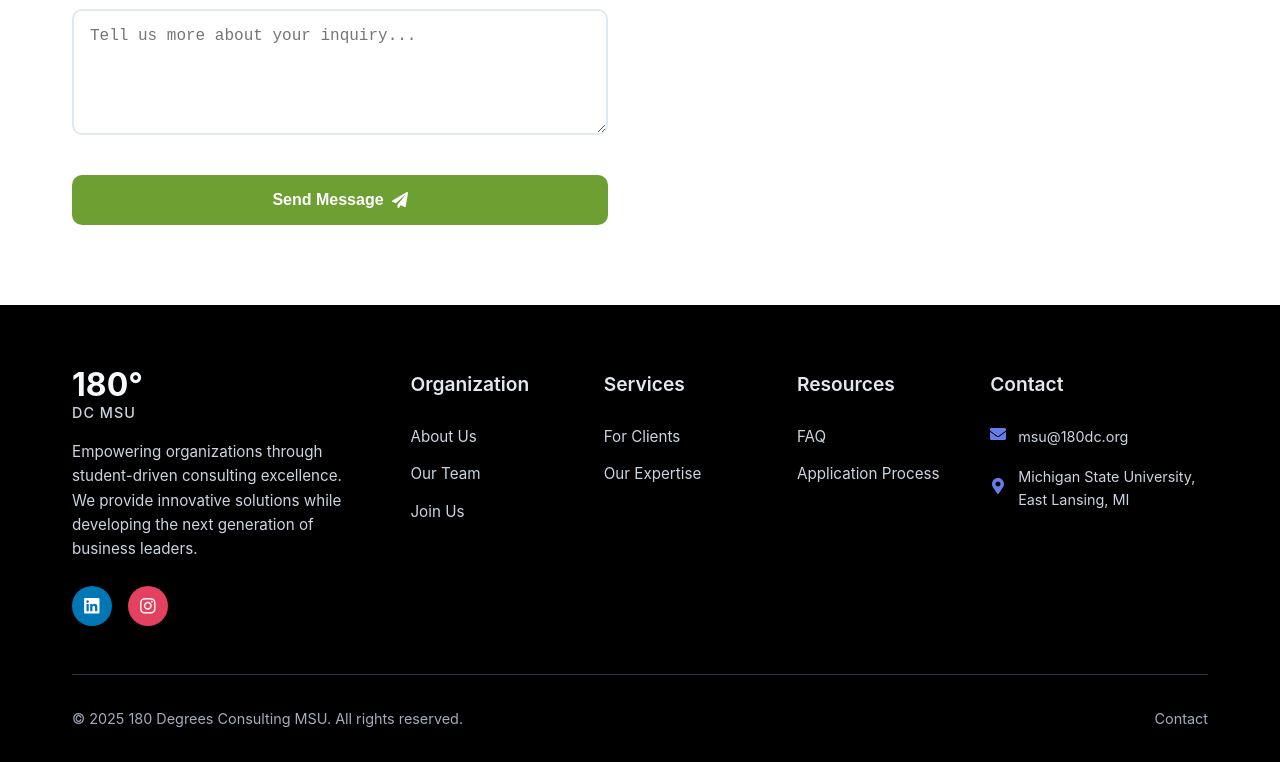
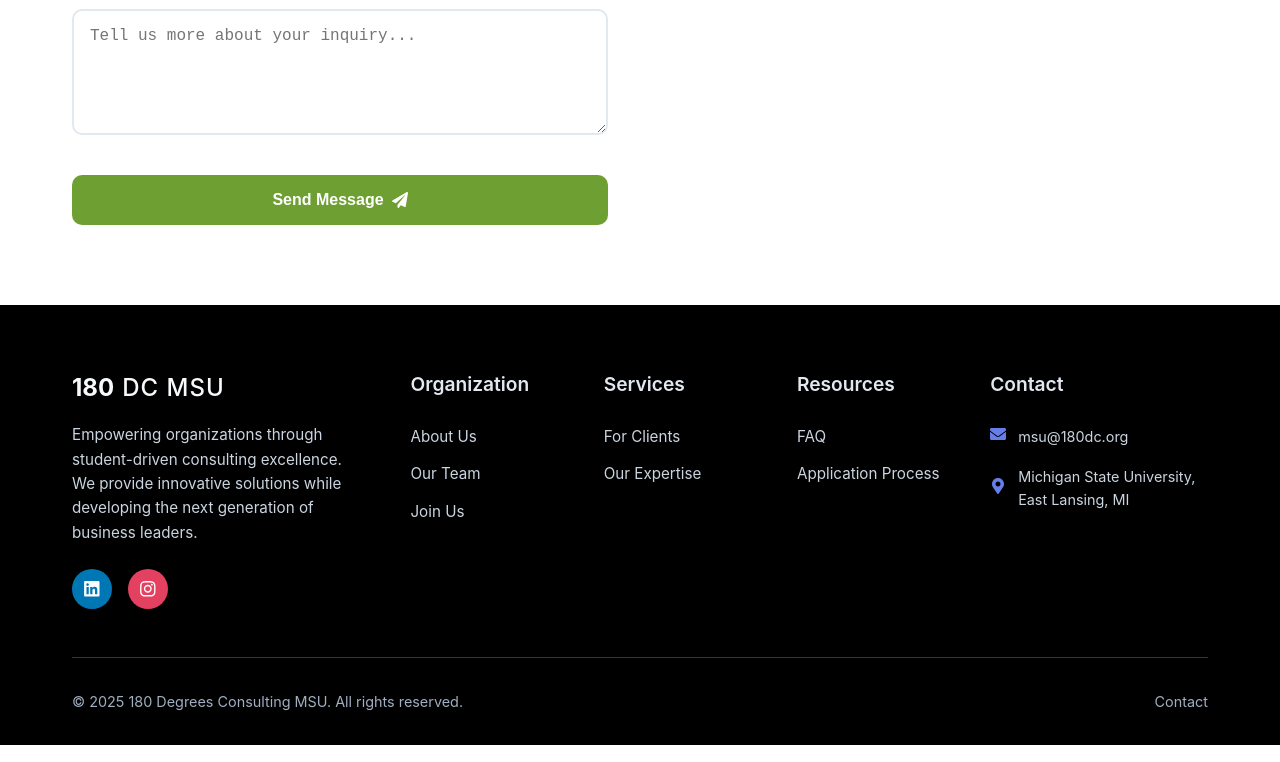
Before and after one commit to akhilkadari/180-website, a React (Create React App) app: page /contact in a window 1280 px wide. Shown: the part 893-1655 px from the top of the page. Built offline with nearby package versions, Linux system fonts and the light colour scheme.

Commit message:
more final edits

```diff
--- a/src/components/Footer.css
+++ b/src/components/Footer.css
@@ -25,22 +25,23 @@
 /* Organization Section */
 .footer-logo {
   display: flex;
-  flex-direction: column;
-  align-items: flex-start;
+  flex-direction: row;
+  align-items: baseline;
   margin-bottom: 1rem;
+  gap: 0.5rem;
 }
 
 .logo-text {
-  font-size: 2rem;
+  font-size: 1.5rem;
   font-weight: 700;
   color: #f7fafc;
   line-height: 1;
 }
 
 .logo-subtext {
-  font-size: 0.9rem;
+  font-size: 1.5rem;
   font-weight: 500;
-  color: #cbd5e0;
+  color: #f7fafc;
   letter-spacing: 1px;
 }
 
@@ -218,7 +219,11 @@
   }
 
   .logo-text {
-    font-size: 1.8rem;
+    font-size: 1.3rem;
+  }
+
+  .logo-subtext {
+    font-size: 1.3rem;
   }
 
   .footer-description {
--- a/src/components/Footer.js
+++ b/src/components/Footer.js
@@ -66,7 +66,7 @@
             {/* Organization Info */}
             <div className="footer-section">
               <div className="footer-logo">
-                <span className="logo-text">180°</span>
+                <span className="logo-text">180</span>
                 <span className="logo-subtext">DC MSU</span>
               </div>
               <p className="footer-description">
--- a/src/pages/About.js
+++ b/src/pages/About.js
@@ -74,7 +74,7 @@
             transition={{ duration: 0.8 }}
             className="about-hero-content"
           >
-            <h1>About 180° DC MSU</h1>
+            <h1>About 180 DC MSU</h1>
             <p>Empowering organizations through student-driven consulting excellence</p>
           </motion.div>
         </div>
@@ -169,7 +169,7 @@
             className="section-header"
           >
             <h2>What Makes Us Different</h2>
-            <p>The unique advantages that set 180° DC MSU apart from traditional consulting firms</p>
+            <p>The unique advantages that set 180 DC MSU apart from traditional consulting firms</p>
           </motion.div>
 
           <div className="differences-grid">
@@ -254,10 +254,10 @@
               viewport={{ once: true }}
               className="gallery-item"
             >
-              <img src="/minskoff.jpg" alt="Collaboration" />
+              <img src="/mmm.jpeg" alt="Mass Member Meetings" />
               <div className="gallery-caption">
-                <h4>Collaboration</h4>
-                <p>Working together to deliver exceptional results for our clients</p>
+                <h4>Mass Member Meetings</h4>
+                <p>Our MMM's are always a fun time to touchbase and explore the progress of other teams.</p>
               </div>
             </motion.div>
 
--- a/src/pages/ForClients.js
+++ b/src/pages/ForClients.js
@@ -157,7 +157,7 @@
             viewport={{ once: true }}
             className="section-header"
           >
-            <h2 style={{ color: "#94C973" }}>Why Choose 180° DC MSU?</h2>
+            <h2 style={{ color: "#94C973" }}>Why Choose 180 DC MSU?</h2>
             <p>
               Comprehensive consulting expertise across all key business areas
             </p>
--- a/src/pages/Home.js
+++ b/src/pages/Home.js
@@ -90,7 +90,7 @@
     },
     {
       icon: <FaHandshake />,
-      title: "Integrity",
+      title: "Ethical",
       description:
         "We work with transparency and accountability across every engagement.",
     },
--- a/src/pages/JoinUs.js
+++ b/src/pages/JoinUs.js
@@ -224,9 +224,14 @@
               <h1>Join Our Team</h1>
               <p>Become part of the premier student consulting organization at MSU</p>
               <p>We're looking for passionate students who want to make a real impact in the business world while developing their professional skills.</p>
-              <button className="btn btn-primary" disabled>
-                Application Dropping Soon
-              </button>
+              <a
+                href="https://docs.google.com/forms/d/e/1FAIpQLSed2NBqFvHgO8Ys5m-HixlTEYLsU7ZMKqy03ye0KuthZcfOMg/viewform?pli=1"
+                target="_blank"
+                rel="noopener noreferrer"
+                className="btn btn-primary"
+              >
+                Apply Now
+              </a>
             </motion.div>
 
             <motion.div
@@ -258,7 +263,7 @@
             transition={{ duration: 0.6 }}
             className="section-header"
           >
-            <h2>Why Join 180° DC MSU?</h2>
+            <h2>Why Join 180 DC MSU?</h2>
           </motion.div>
 
           <div className="benefits-grid">
@@ -304,7 +309,7 @@
             <div className="ba-content">
               <div className="testimonial-placeholder">
                 <h4>Testimonial 1</h4>
-                <p>"180° DC MSU provided me with invaluable experience that directly contributed to my success at my internship with Cherry Republic. The hands-on projects and mentorship were game-changers for my career development."</p>
+                <p>"180 DC MSU provided me with invaluable experience that directly contributed to my success at my internship with Cherry Republic. The hands-on projects and mentorship were game-changers for my career development."</p>
                 <span className="testimonial-author">- Andrew Mossington</span>
               </div>
 
@@ -316,7 +321,7 @@
 
               <div className="testimonial-placeholder">
                 <h4>Testimonial 3</h4>
-                <p>"Being part of 180° DC MSU's Business Analyst team taught me how to think strategically and communicate complex ideas effectively. The experience was transformative for my professional growth."</p>
+                <p>"Being part of 180 DC MSU's Business Analyst team taught me how to think strategically and communicate complex ideas effectively. The experience was transformative for my professional growth."</p>
                 <span className="testimonial-author">- Neha Khedekar</span>
               </div>
             </div>
@@ -334,7 +339,7 @@
             className="section-header"
           >
             <h2>Roles & Progression</h2>
-            <p>Explore the different roles and how you can grow within 180° DC MSU</p>
+            <p>Explore the different roles and how you can grow within 180 DC MSU</p>
           </motion.div>
 
           <div className="roles-grid">
--- a/src/pages/Team.css
+++ b/src/pages/Team.css
@@ -130,6 +130,7 @@
   color: #000000 !important;
   margin-bottom: 0.25rem;
   font-weight: 600;
+  text-align: center;
 }
 
 .role {
@@ -308,6 +309,7 @@
     font-size: 1.4rem;
     color: #000000 !important;
     margin-bottom: 0.5rem;
+    text-align: center;
   }
 
   .role {
@@ -397,6 +399,7 @@
     font-size: 1.3rem;
     color: #000000 !important;
     margin-bottom: 0.4rem;
+    text-align: center;
   }
 
   .role {
```
Also changed, not shown: public/mmm.jpeg (added), 1 other file (tests, documents, lock files or other folders).
